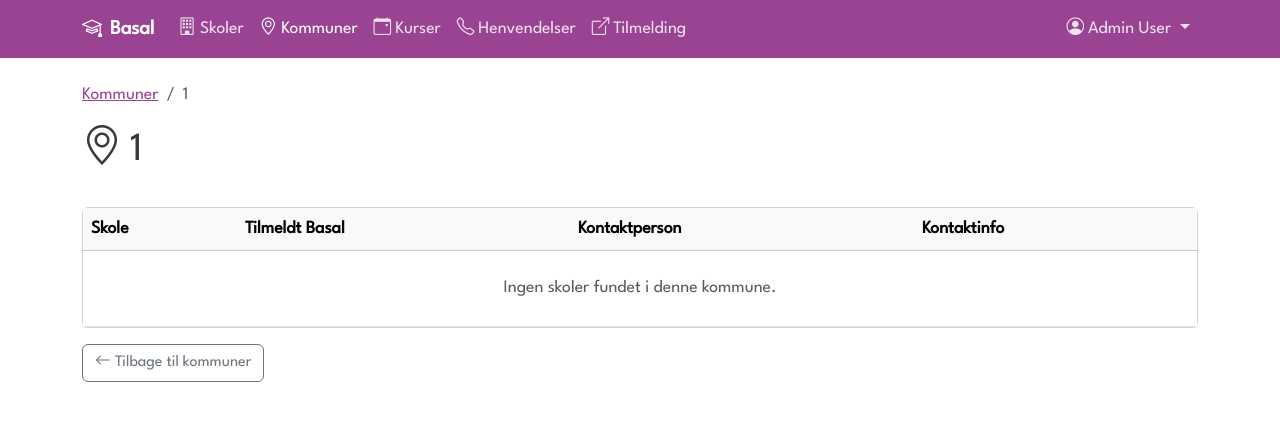
After one commit to NielsOerbaek/basal-app, a Django app: page /schools/kommuner/1/ in a window 1280 px wide. The commit adds this page. Shown: the top 421 px of the page. Run offline with Django 5.2, Linux system fonts and the light colour scheme; a user stored in the database is signed in; data that the repository does not hold is empty.

Commit message:
Add Kommuner feature with sortable list and detail views
- KommuneListView: aggregates schools by kommune with enrollment stats
- KommuneDetailView: shows schools in a kommune with contact info status
- Sortable table columns (kommune, total, enrolled, not enrolled)
- Added Kommuner menu item to navbar

🤖 Generated with [Claude Code](https://claude.com/claude-code)

Co-Authored-By: Claude Opus 4.5 <noreply@anthropic.com>

```diff
--- a/apps/core/templates/core/base.html
+++ b/apps/core/templates/core/base.html
@@ -72,8 +72,13 @@
             <div class="collapse navbar-collapse" id="navbarNav">
                 <ul class="navbar-nav me-auto">
                     <li class="nav-item">
-                        <a class="nav-link {% if request.resolver_match.app_name == 'schools' %}active{% endif %}" href="{% url 'schools:list' %}">
+                        <a class="nav-link {% if request.resolver_match.app_name == 'schools' and 'kommune' not in request.resolver_match.url_name %}active{% endif %}" href="{% url 'schools:list' %}">
                             <i class="bi bi-building me-1"></i>Skoler
+                        </a>
+                    </li>
+                    <li class="nav-item">
+                        <a class="nav-link {% if 'kommune' in request.resolver_match.url_name %}active{% endif %}" href="{% url 'schools:kommune-list' %}">
+                            <i class="bi bi-geo-alt me-1"></i>Kommuner
                         </a>
                     </li>
                     <li class="nav-item">
--- /dev/null
+++ b/apps/schools/templates/schools/kommune_detail.html
@@ -0,0 +1,77 @@
+{% extends 'core/base.html' %}
+
+{% block title %}{{ kommune }} - Kommuner - Basal{% endblock %}
+
+{% block content %}
+<nav aria-label="breadcrumb" class="mb-3">
+    <ol class="breadcrumb">
+        <li class="breadcrumb-item"><a href="{% url 'schools:kommune-list' %}">Kommuner</a></li>
+        <li class="breadcrumb-item active">{{ kommune }}</li>
+    </ol>
+</nav>
+
+<div class="d-flex justify-content-between align-items-center mb-4">
+    <h1><i class="bi bi-geo-alt me-2"></i>{{ kommune }}</h1>
+</div>
+
+<div class="card">
+    <div class="table-responsive">
+        <table class="table table-hover mb-0">
+            <thead class="table-light">
+                <tr>
+                    <th>Skole</th>
+                    <th>Tilmeldt Basal</th>
+                    <th>Kontaktperson</th>
+                    <th>Kontaktinfo</th>
+                </tr>
+            </thead>
+            <tbody>
+                {% for school in schools %}
+                <tr>
+                    <td>
+                        <a href="{% url 'schools:detail' school.pk %}">{{ school.name }}</a>
+                    </td>
+                    <td>
+                        {% if school.enrolled_at %}
+                        <span class="badge bg-success">Ja</span>
+                        {% else %}
+                        <span class="badge bg-secondary">Nej</span>
+                        {% endif %}
+                    </td>
+                    <td>
+                        {% with primary=school.people.all|first %}
+                        {% if primary %}
+                        {{ primary.name }}
+                        {% else %}
+                        <span class="text-muted">-</span>
+                        {% endif %}
+                        {% endwith %}
+                    </td>
+                    <td>
+                        {% with primary=school.people.all|first %}
+                        {% if primary and primary.email or primary and primary.phone %}
+                        <i class="bi bi-check-circle text-success" title="Har kontaktinfo"></i>
+                        {% if primary.email %}<small class="text-muted ms-1">{{ primary.email }}</small>{% endif %}
+                        {% else %}
+                        <i class="bi bi-x-circle text-danger" title="Mangler kontaktinfo"></i>
+                        <small class="text-muted ms-1">Mangler</small>
+                        {% endif %}
+                        {% endwith %}
+                    </td>
+                </tr>
+                {% empty %}
+                <tr>
+                    <td colspan="4" class="text-center text-muted py-4">Ingen skoler fundet i denne kommune.</td>
+                </tr>
+                {% endfor %}
+            </tbody>
+        </table>
+    </div>
+</div>
+
+<div class="mt-3">
+    <a href="{% url 'schools:kommune-list' %}" class="btn btn-outline-secondary">
+        <i class="bi bi-arrow-left me-1"></i>Tilbage til kommuner
+    </a>
+</div>
+{% endblock %}
--- a/apps/schools/urls.py
+++ b/apps/schools/urls.py
@@ -6,6 +6,9 @@ app_name = 'schools'
 
 urlpatterns = [
     path('', views.SchoolListView.as_view(), name='list'),
+    # Kommune URLs
+    path('kommuner/', views.KommuneListView.as_view(), name='kommune-list'),
+    path('kommuner/<str:kommune>/', views.KommuneDetailView.as_view(), name='kommune-detail'),
     path('create/', views.SchoolCreateView.as_view(), name='create'),
     path('<int:pk>/', views.SchoolDetailView.as_view(), name='detail'),
     path('<int:pk>/edit/', views.SchoolUpdateView.as_view(), name='update'),
--- a/apps/schools/views.py
+++ b/apps/schools/views.py
@@ -1,5 +1,5 @@
 from django.contrib import messages
-from django.db.models import Q
+from django.db.models import Count, F, Q
 from django.http import JsonResponse
 from django.shortcuts import get_object_or_404, redirect, render
 from django.urls import reverse_lazy
@@ -13,6 +13,49 @@ from apps.core.mixins import SortableMixin
 
 from .forms import SchoolForm, SeatPurchaseForm, PersonForm, SchoolCommentForm
 from .models import School, SeatPurchase, Person, SchoolComment
+
+
+@method_decorator(staff_required, name='dispatch')
+class KommuneListView(SortableMixin, ListView):
+    template_name = 'schools/kommune_list.html'
+    context_object_name = 'kommuner'
+    sortable_fields = {
+        'kommune': 'kommune',
+        'total': 'total_schools',
+        'enrolled': 'enrolled_schools',
+        'not_enrolled': 'not_enrolled',
+    }
+    default_sort = 'kommune'
+
+    def get_base_queryset(self):
+        return (
+            School.objects.active()
+            .values('kommune')
+            .annotate(
+                total_schools=Count('id'),
+                enrolled_schools=Count('id', filter=Q(enrolled_at__isnull=False)),
+                not_enrolled=F('total_schools') - F('enrolled_schools')
+            )
+        )
+
+
+@method_decorator(staff_required, name='dispatch')
+class KommuneDetailView(ListView):
+    template_name = 'schools/kommune_detail.html'
+    context_object_name = 'schools'
+
+    def get_queryset(self):
+        return (
+            School.objects.active()
+            .filter(kommune=self.kwargs['kommune'])
+            .prefetch_related('people')
+            .order_by('name')
+        )
+
+    def get_context_data(self, **kwargs):
+        context = super().get_context_data(**kwargs)
+        context['kommune'] = self.kwargs['kommune']
+        return context
 
 
 @method_decorator(staff_required, name='dispatch')
```
Also changed, not shown: apps/schools/templates/schools/kommune_list.html (added, +49 -0 lines).
